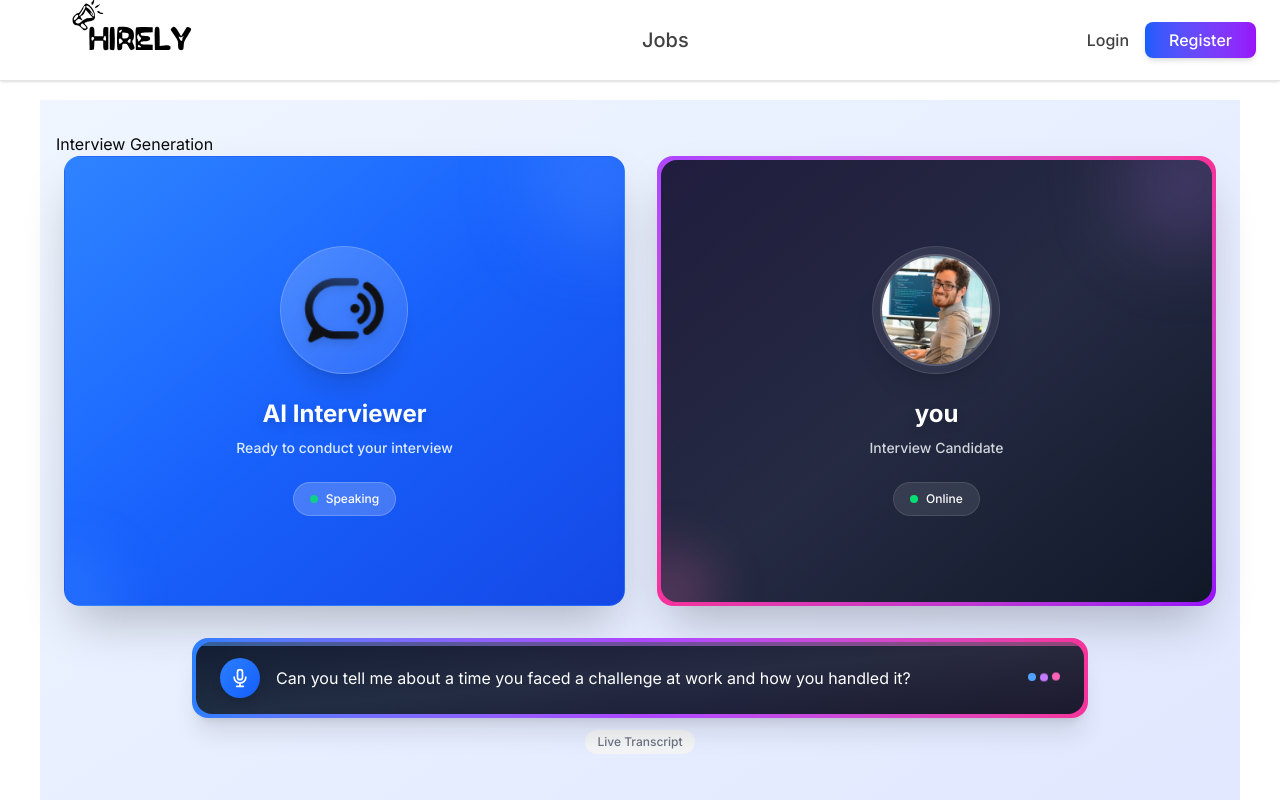
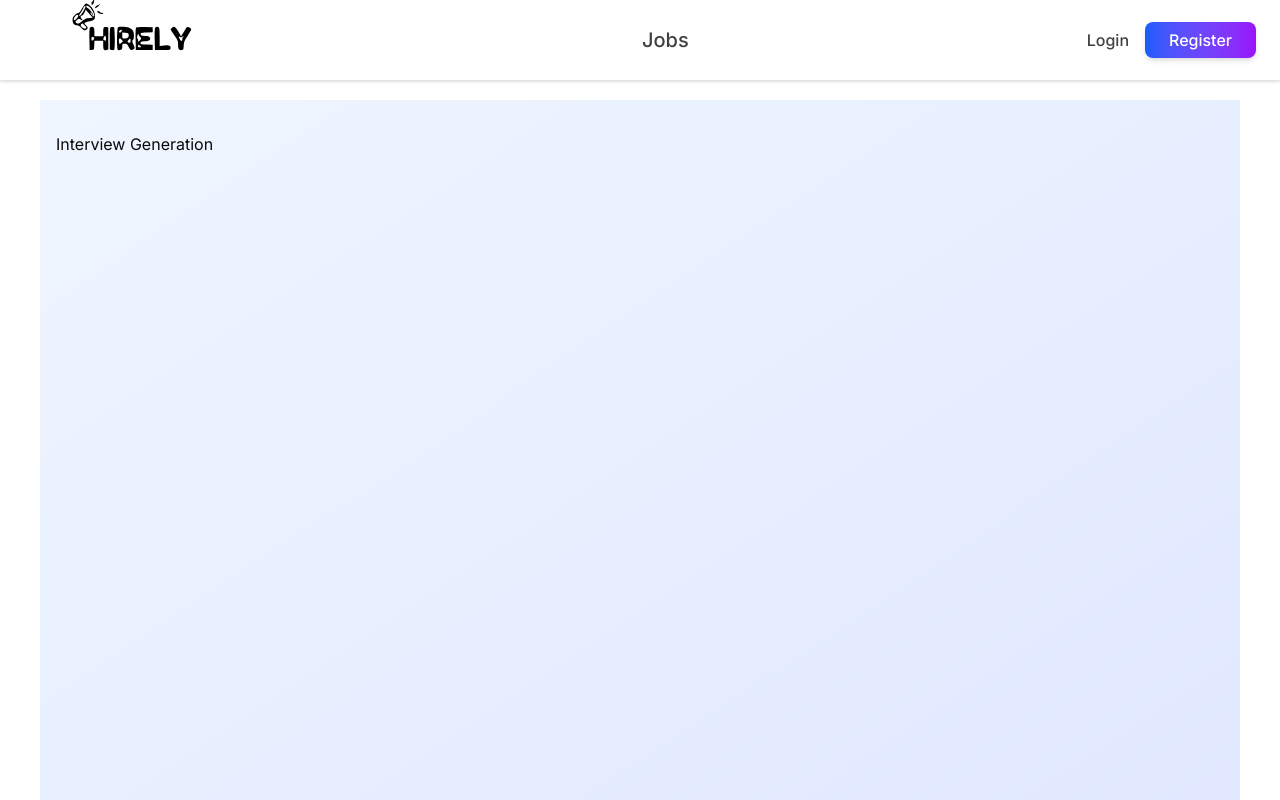
Before and after one commit to red445992/Hirely---Ai-powered-Job-portal, a Next.js app in the folder hirely-frontend/: page /ai_interview/interview in a window 1280 px wide. Shown: the top 800 px of the page. Built offline with nearby package versions, Linux system fonts and the light colour scheme.

Commit message:
aiinterview

```diff
--- a/hirely-frontend/app/ai_interview/interview/page.tsx
+++ b/hirely-frontend/app/ai_interview/interview/page.tsx
@@ -4,7 +4,7 @@
   return (
     <>
         <h3>Interview Generation</h3>
-        <Agent userName='you'/>
+        {/* <Agent userName='you'/> */}
     </>
   )
 }
```
